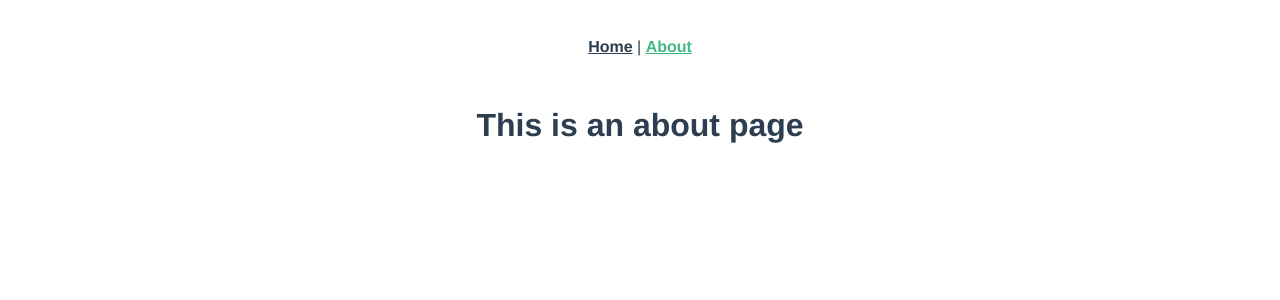
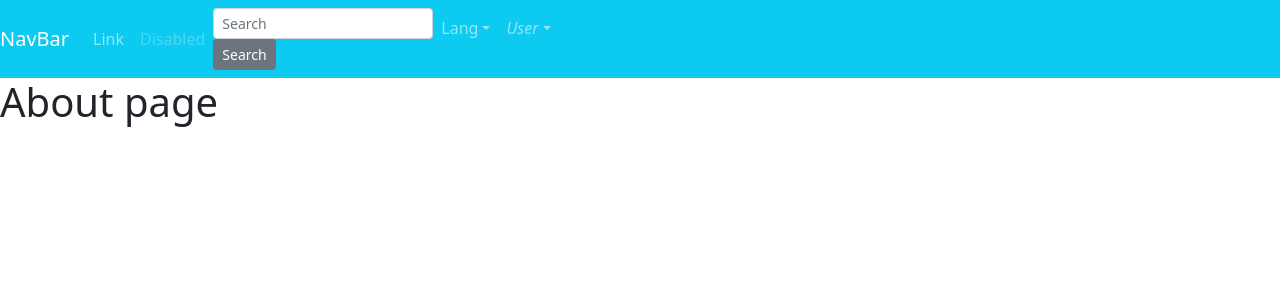
Before and after one commit to SohyunAhn/studyyyy, a Vue app: page /about in a window 1280 px wide. Shown: the top 300 px of the page. Built offline with nearby package versions, Linux system fonts and the light colour scheme.

Commit message:
Add : vue 공부 (라우터,라이프사이클, v-for/v-show/v-model/v-if)

```diff
--- a/package.json
+++ b/package.json
@@ -8,9 +8,11 @@
     "lint": "vue-cli-service lint"
   },
   "dependencies": {
+    "bootstrap": "^5.1.3",
+    "bootstrap-vue": "^2.21.2",
     "core-js": "^3.6.5",
-    "vue": "^2.6.11",
-    "vue-router": "^3.2.0",
+    "vue": "^2.6.14",
+    "vue-router": "^3.5.3",
     "vuex": "^3.4.0"
   },
   "devDependencies": {
--- a/src/App.vue
+++ b/src/App.vue
@@ -1,32 +1,18 @@
 <template>
   <div id="app">
-    <div id="nav">
-      <router-link to="/">Home</router-link> |
-      <router-link to="/about">About</router-link>
+    <Header />
+    <div id="content" class="content ">
+      <router-view />
     </div>
-    <router-view />
   </div>
 </template>
+<script>
+import Header from './components/layout/Header'
 
-<style>
-#app {
-  font-family: Avenir, Helvetica, Arial, sans-serif;
-  -webkit-font-smoothing: antialiased;
-  -moz-osx-font-smoothing: grayscale;
-  text-align: center;
-  color: #2c3e50;
+export default {
+  name: 'App',
+  components: {
+    Header,
+  }
 }
-
-#nav {
-  padding: 30px;
-}
-
-#nav a {
-  font-weight: bold;
-  color: #2c3e50;
-}
-
-#nav a.router-link-exact-active {
-  color: #42b983;
-}
-</style>
+</script>
--- /dev/null
+++ b/src/components/layout/Header.vue
@@ -0,0 +1,46 @@
+<template>
+  <div>
+    <b-navbar toggleable="lg" type="dark" variant="info">
+      <b-navbar-brand href="#">NavBar</b-navbar-brand>
+
+      <b-navbar-toggle target="nav-collapse"></b-navbar-toggle>
+
+      <b-collapse id="nav-collapse" is-nav>
+        <b-navbar-nav>
+          <b-nav-item href="#">Link</b-nav-item>
+          <b-nav-item href="#" disabled>Disabled</b-nav-item>
+        </b-navbar-nav>
+
+        <!-- Right aligned nav items -->
+        <b-navbar-nav class="ml-auto">
+          <b-nav-form>
+            <b-form-input size="sm" class="mr-sm-2" placeholder="Search"></b-form-input>
+            <b-button size="sm" class="my-2 my-sm-0" type="submit">Search</b-button>
+          </b-nav-form>
+
+          <b-nav-item-dropdown text="Lang" right>
+            <b-dropdown-item href="#">EN</b-dropdown-item>
+            <b-dropdown-item href="#">ES</b-dropdown-item>
+            <b-dropdown-item href="#">RU</b-dropdown-item>
+            <b-dropdown-item href="#">FA</b-dropdown-item>
+          </b-nav-item-dropdown>
+
+          <b-nav-item-dropdown right>
+            <!-- Using 'button-content' slot -->
+            <template #button-content>
+              <em>User</em>
+            </template>
+            <b-dropdown-item href="#">Profile</b-dropdown-item>
+            <b-dropdown-item href="#">Sign Out</b-dropdown-item>
+          </b-nav-item-dropdown>
+        </b-navbar-nav>
+      </b-collapse>
+    </b-navbar>
+  </div>
+</template>
+
+<script>
+export default {
+  name: "Header"
+}
+</script>
--- a/src/views/About.vue
+++ b/src/views/About.vue
@@ -1,5 +1,9 @@
 <template>
-  <div class="about">
-    <h1>This is an about page</h1>
+  <div>
+    <h1>About page </h1>
   </div>
 </template>
+
+<script>
+export default {};
+</script>
--- a/src/views/Home.vue
+++ b/src/views/Home.vue
@@ -1,18 +1,78 @@
 <template>
-  <div class="home">
-    <img alt="Vue logo" src="../assets/logo.png" />
-    <HelloWorld msg="Welcome to Your Vue.js App" />
+  <div>
+    <h1>Welcome to {{title}} </h1>
+    <input type="text" v-model="input1" >
+    <button type="button" @click="getData" >get</button>
+    <button type="button" @click="setData" >set</button>
+
+    <select class="form-select" v-model="name" @change="changeName">
+      <option :key="i" :value="d.v" v-for="(d,i) in options">{{d.t}}</option>
+    </select>
+
+    <table class="table table-bordered" v-if="tableShow ">
+      <tr :key="i" v-for="(d,i) in options">
+        <td>{{d.v}}</td>
+        <td>{{d.t }}</td>
+      </tr>
+    </table>
   </div>
 </template>
 
 <script>
-// @ is an alias to /src
-import HelloWorld from "@/components/HelloWorld.vue";
-
 export default {
-  name: "Home",
-  components: {
-    HelloWorld,
+  data() {
+    return{
+      title :'려경 뷰 공부하기',
+      title2 : '가디',
+      input1 :'abc',
+      options :[
+        {v:"H", t:"hong"},
+        {v:"K", t:"kim"},
+        {v:"A", t:"Ahn"},
+      ],
+      name: "K",
+      tableShow : true,
+    }
   },
+  watch: {
+    input1() {
+      console.log(this.input1)
+    }
+  },
+  methods: {
+     getData() {
+       alert(this.input1);
+     },
+    setData() {
+       this.input1 = '12345'
+    },
+    changeName() {
+       alert(this.name );
+    }
+  },
+  beforeCreate() {
+    console.log('beforeCreate');
+  },
+  created() {
+    console.log('created');
+  },
+  beforeMount() {
+    console.log('beforeMount');
+  },
+  mounted() {
+    console.log('mounted');
+  },
+  beforeUpdate() {
+    console.log('beforeUpdate');
+  },
+  updated() {
+    console.log('updated');
+  },
+  beforeDestroy() {
+    console.log('beforeDestroy');
+  },
+  destroyed() {
+    console.log('de stroyed');
+  }
 };
 </script>
```
Also changed, not shown: src/main.js (+7 -0 lines), src/router/index.js (+3 -6 lines), 1 other file (tests, documents, lock files or other folders).
